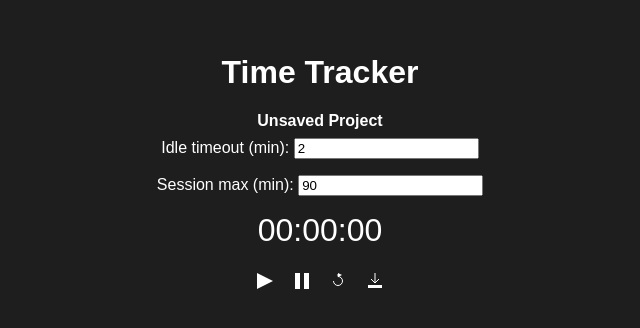
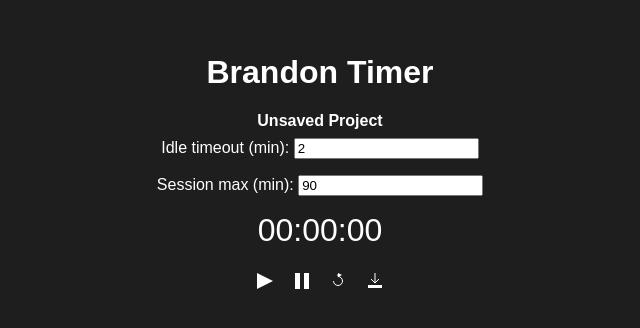
Before and after one commit to bdouglas5/ae-codex-test, a plain HTML site: page plugin/index.html in a window 1280 px wide. Shown: the part 226-554 px from the top of the page, without its empty margins (320-960 px from the left). Drawn offline with Linux system fonts and the light colour scheme.

Commit message:
Update plugin to Brandon Timer

```diff
--- a/plugin/index.html
+++ b/plugin/index.html
@@ -2,12 +2,12 @@
 <html lang="en">
 <head>
     <meta charset="UTF-8">
-    <title>Time Tracker</title>
+    <title>Brandon Timer</title>
     <link rel="stylesheet" href="styles.css">
 </head>
 <body>
     <div class="container">
-        <h1>Time Tracker</h1>
+        <h1>Brandon Timer</h1>
         <div id="projectName" class="project-name">Project</div>
 
         <div class="idle-config">
```
Also changed, not shown: plugin/manifest.json, 1 other file.
